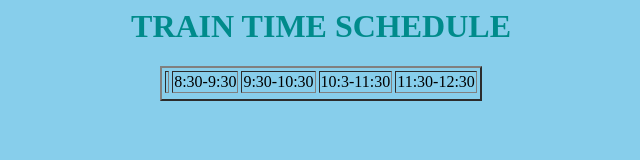
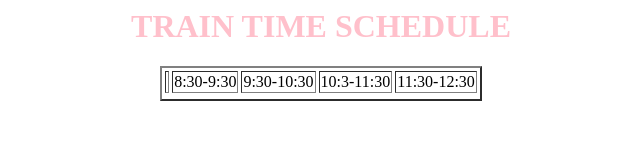
Before and after one commit to Madhu0805/20CS067, a plain HTML site: page TRAIN SCHEDULING/index.html in a window 1280 px wide. Shown: the whole page, without its empty margins (319-959 px from the left). Drawn offline with Linux system fonts and the light colour scheme.

Commit message:
Update index.html

```diff
--- a/TRAIN SCHEDULING/index.html
+++ b/TRAIN SCHEDULING/index.html
@@ -2,8 +2,8 @@
 <head>
    <title>time table</title>
 </head>
-<body bgcolor="skyblue">
-<H1><FONT COLOR="DARKCYAN"><CENTER>TRAIN TIME SCHEDULE</FONT></H1>
+<body bgcolor="white">
+<H1><FONT COLOR="pink"><CENTER>TRAIN TIME SCHEDULE</FONT></H1>
 <table border="2" cellspacing="3" align="center">
 <tr>
  <td align="center">
```
